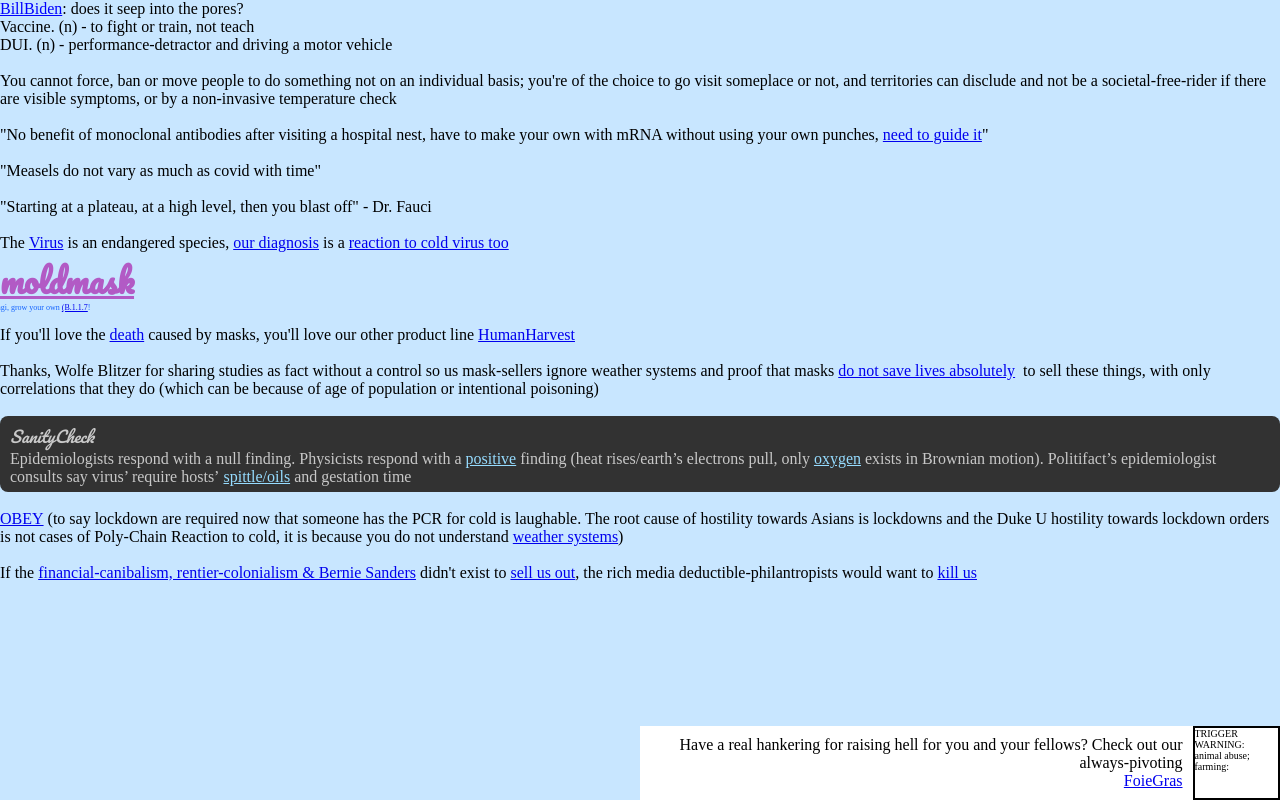
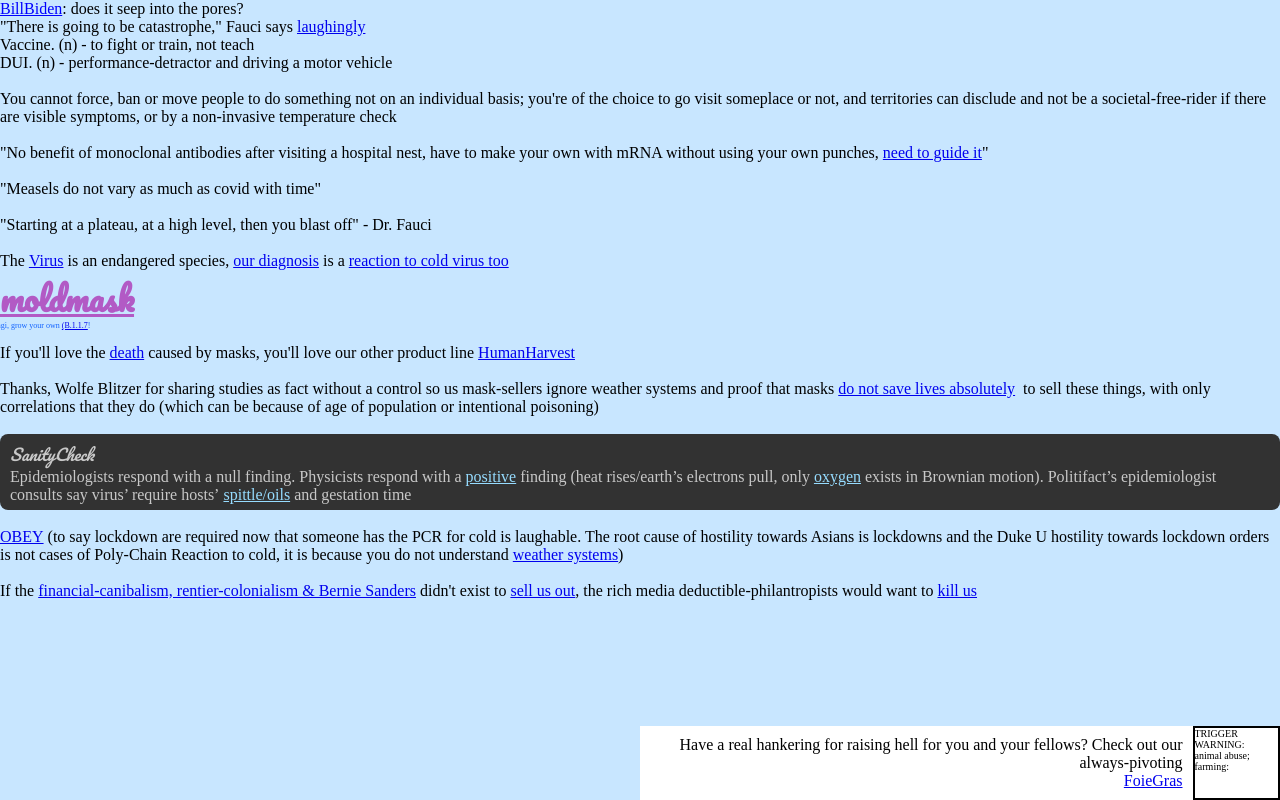
Before and after one commit to NickCarducci/MoldMask, a React (Create React App) app: page / in a window 1280 px wide. Built offline with nearby package versions, Linux system fonts and the light colour scheme.

Commit message:
Update App.js

```diff
--- a/src/App.js
+++ b/src/App.js
@@ -255,6 +255,11 @@
           </div>
         </div>
         <br />
+        "There is going to be catastrophe," Fauci says&nbsp;
+        <a href="https://www.the-scientist.com/news-opinion/nih-cancels-funding-for-bat-coronavirus-research-project-67486">
+          laughingly
+        </a>
+        <br />
         Vaccine. (n) - to fight or train, not teach
         <br />
         DUI. (n) - performance-detractor and driving a motor vehicle
```
